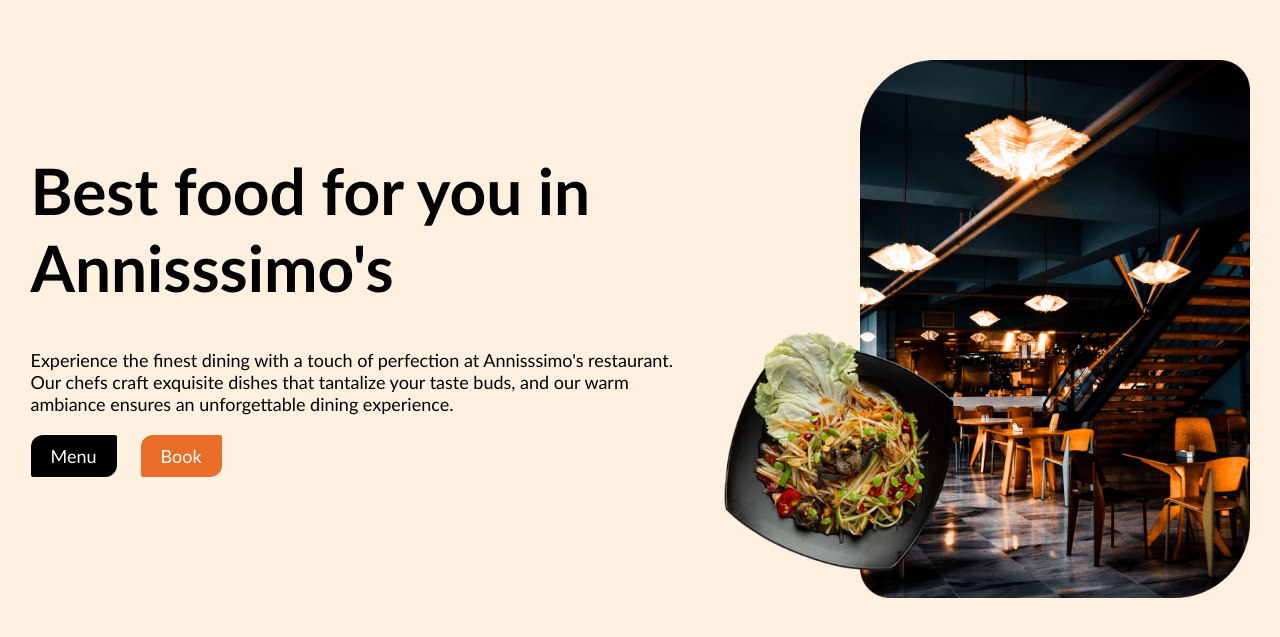
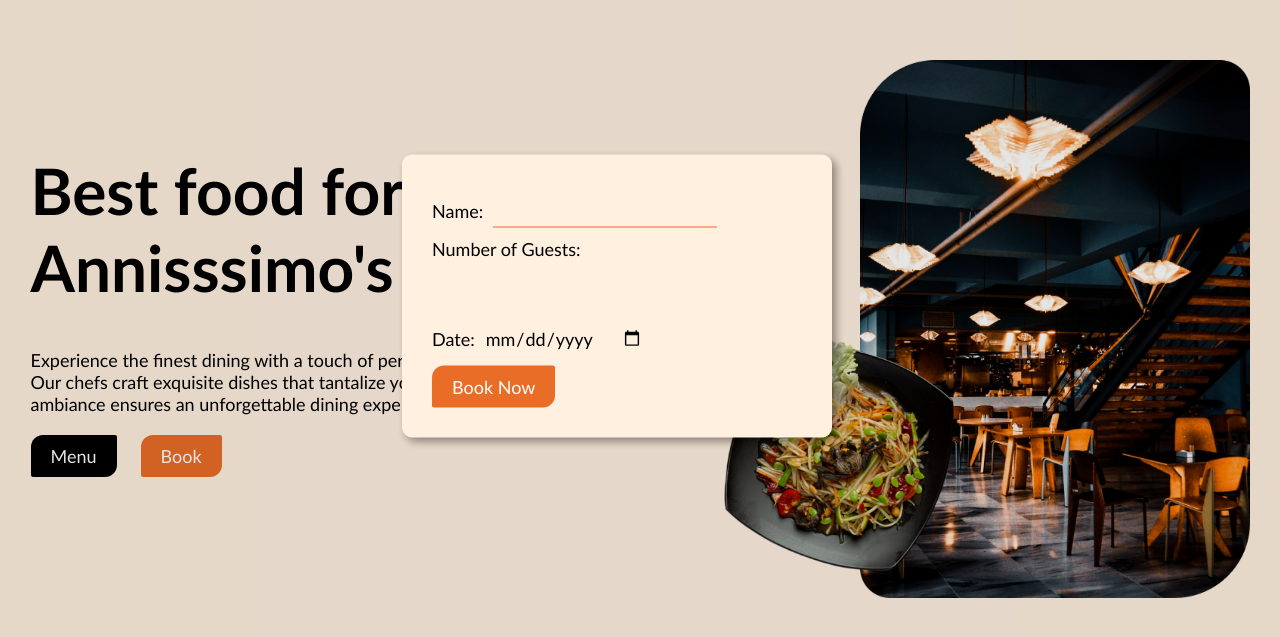
Before and after one commit to annisssimo/restaurant-page, a website built with webpack: page src/index.html in a window 1280 px wide. Both pictures are taken after a click on the button "Book a table". Shown: the part 83-720 px from the top of the page. Built offline with nearby package versions, Linux system fonts and the light colour scheme.

Commit message:
feat: modal dialog book a table

```diff
--- /dev/null
+++ b/src/book-form.js
@@ -0,0 +1,56 @@
+export function generateBookingForm() {
+
+    const bookModal = document.createElement("dialog");
+
+    // Create form element
+    const form = document.createElement("form");
+    form.setAttribute("id", "bookingForm");
+
+    // Create input for name
+    const nameLabel = document.createElement("label");
+    nameLabel.textContent = "Name:";
+    const nameInput = document.createElement("input");
+    nameInput.setAttribute("type", "text");
+    nameInput.setAttribute("name", "name");
+    nameLabel.appendChild(nameInput);
+
+    // Create input for number of guests
+    const guestsLabel = document.createElement("label");
+    guestsLabel.textContent = "Number of Guests:";
+    const guestsInput = document.createElement("input");
+    guestsInput.setAttribute("type", "number");
+    guestsInput.setAttribute("name", "guests");
+    guestsLabel.appendChild(guestsInput);
+
+    // Create input for date
+    const dateLabel = document.createElement("label");
+    dateLabel.textContent = "Date:";
+    const dateInput = document.createElement("input");
+    dateInput.setAttribute("type", "date");
+    dateInput.setAttribute("name", "date");
+    dateLabel.appendChild(dateInput);
+
+    // Create submit button
+    const submitButton = document.createElement("button");
+    submitButton.setAttribute("type", "submit");
+    submitButton.textContent = "Book Now";
+
+    // Append elements to the form
+    bookModal.appendChild(form);
+    form.appendChild(nameLabel);
+    form.appendChild(document.createElement("br"));
+    form.appendChild(guestsLabel);
+    form.appendChild(document.createElement("br"));
+    form.appendChild(dateLabel);
+    form.appendChild(document.createElement("br"));
+    form.appendChild(submitButton);
+
+    document.body.appendChild(bookModal);
+    bookModal.showModal();
+
+    document.addEventListener('click', function(event) {
+        if (event.target === bookModal) {
+            bookModal.close();
+        }
+    });
+}
--- a/src/homepage.js
+++ b/src/homepage.js
@@ -2,6 +2,8 @@ import MainPhoto from './img/main-photo.png';
 import Dish from './img/dish.png';
 
 export function generateHomePage() {
+    content.innerHTML = '';
+
     const contentDiv = document.getElementById('content');
 
     const homeTextDiv = document.createElement('div');
@@ -15,6 +17,7 @@ export function generateHomePage() {
     const img2 = document.createElement('img');
 
     contentDiv.classList.add('flex');
+    contentDiv.style.gap = '168px';
     homeTextDiv.classList.add('home-text');
     homeImagesDiv.classList.add('images-div');
     menuBtn.classList.add('menu-button');
--- a/src/index.js
+++ b/src/index.js
@@ -1,22 +1,23 @@
 import { generateHomePage } from './homepage';
 import { generateMenuPage } from './menu';
 import { generateAboutPage } from './about';
+import { generateBookingForm } from './book-form';
 import './styles/style.css';
 
-generateHomePage();
-
 document.addEventListener('DOMContentLoaded', () => {
-  const content = document.getElementById('content');
+  generateHomePage();
   const homeBtn = document.querySelector('.home.link');
   const menuBtn = document.querySelector('.menu-button');
   const menuLink = document.querySelector('.menu.link');
   const aboutLink = document.querySelector('.about.link');
+  const bookTableBtns = document.querySelectorAll('.book-btn');
 
-  homeBtn.addEventListener('click', () => {
-    content.innerHTML = '';
-    generateHomePage();
-  });
+  homeBtn.addEventListener('click', () => generateHomePage());
   menuBtn.addEventListener('click', () => generateMenuPage());
   menuLink.addEventListener('click', () => generateMenuPage());
   aboutLink.addEventListener('click', () => generateAboutPage());
+
+  bookTableBtns.forEach(button =>  {
+    button.addEventListener('click', () => generateBookingForm());
+  });
 });
--- a/src/styles/style.css
+++ b/src/styles/style.css
@@ -1,5 +1,6 @@
 :root {
     --orange: #EA6D27;
+    --background: rgb(255, 240, 224);
 }
 
 body {
@@ -8,7 +9,7 @@ body {
     display: flex;
     flex-direction: column;
     align-items: center;
-    background-color: rgb(255, 240, 224);
+    background-color: var(--background);
 }
 
 header {
@@ -25,7 +26,6 @@ header {
 
 .flex {
     display: flex;
-    gap: 168px;
 }
 
 .images-div {
@@ -139,3 +139,38 @@ h3 {
 .about-us-div {
     width: 2700px;
 }
+
+dialog {
+    position: fixed;
+    top: 30%;
+    left: 30%;
+    transform: translate(-50%, -50%);
+    width: 370px;
+    background-color: var(--background);
+    border-radius: 10px;
+    border: none;
+    box-shadow: 4px 4px 8px rgba(6, 1, 1, 0.4);
+    padding: 30px;
+    outline: none;
+}
+
+input {
+    font-size: inherit;
+    font-family: inherit;
+    border: none;
+    background-color: inherit;
+    padding: 5px 0;
+    margin: 10px;
+    outline:#EA6D27;
+}
+
+button[type="submit"] {
+    background-color: var(--orange);
+    padding: 10px 20px;
+    border-radius: 12px 2px;
+    color: white;
+}
+
+input:focus {
+    border-bottom: 1px solid var(--orange)
+}
```
Also changed, not shown: dist/bundle.js.
